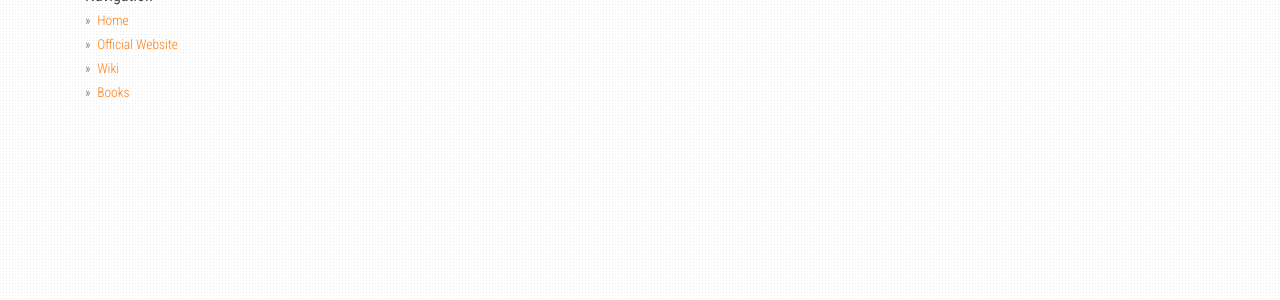
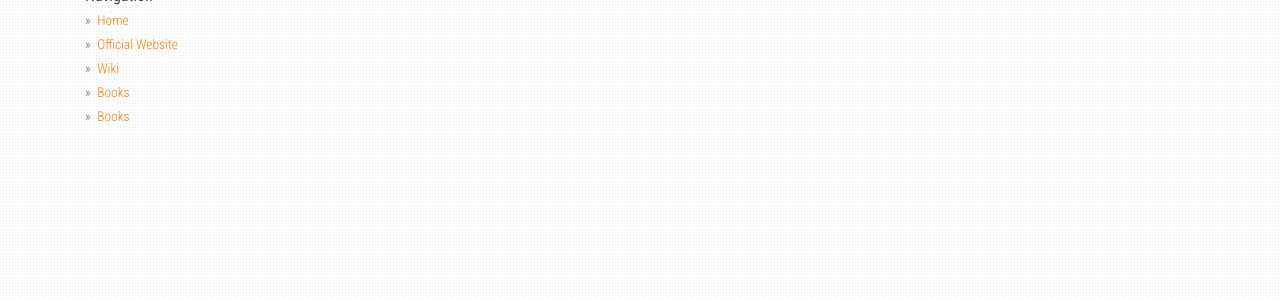
Before and after one commit to PacktPublishing/expert-insight, a Jekyll site: the page built from index.html, in a window 1280 px wide. Shown: the part 506-806 px from the top of the page. Built offline with Jekyll 4.4.1, drawn with Linux system fonts in a browser that asks for light colours; nearby versions of some CDN libraries; the list of posts is cut into pages by our own code.

Commit message:
Update default.html

```diff
--- a/_layouts/default.html
+++ b/_layouts/default.html
@@ -138,6 +138,7 @@ layout: compress
             {% for i in site.urls %}
               <li><a class="about" href="{{ i.url }}" target="_blank">{{ i.text }}</a></li>
             {% endfor %}
+            <li><a href="{{ site.url }}/books/">Books</a></li>
           </ul>
         </div>
         <!-- end /.fixed-condition -->
```
